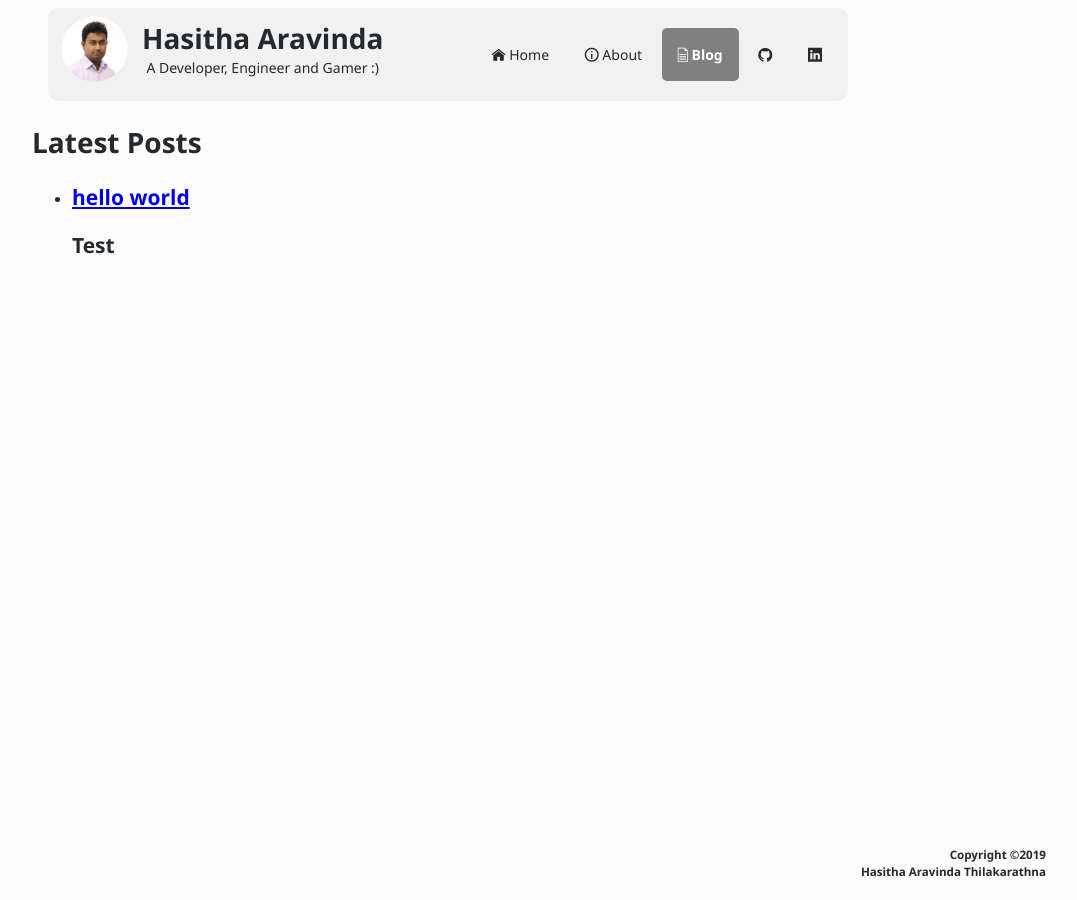
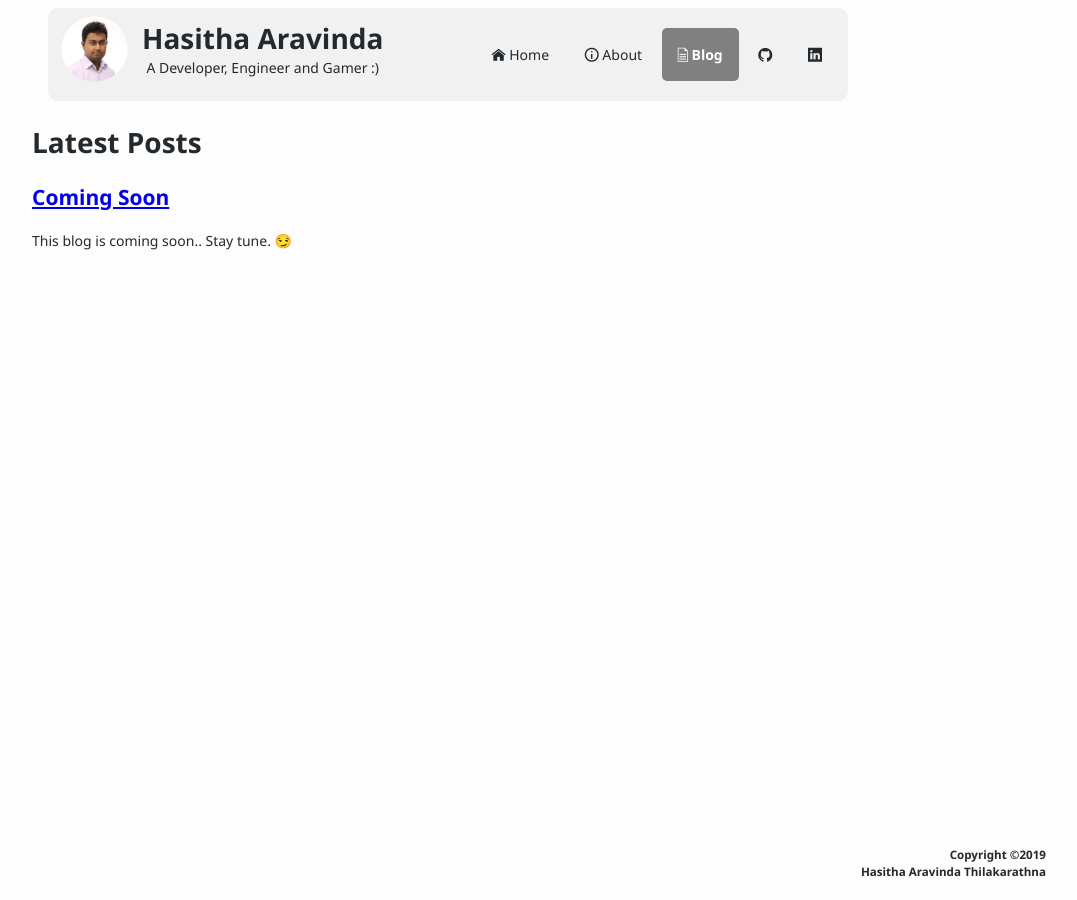
Before and after one commit to hasithaa/www-dev, a Jekyll site: the page built from blog.md, in a window 1280 px wide. Shown: the whole page, without its empty margins (192-1269 px from the left). Built offline with Jekyll 4.4.1, drawn with Linux system fonts in a browser that asks for light colours; emoji names are drawn with the system emoji font.

Commit message:
Update pages with "coming soon" message.

```diff
--- a/_config.yml
+++ b/_config.yml
@@ -0,0 +1,2 @@
+plugins:
+  - jemoji
--- a/_posts/2019-09-22-Hello_world.md
+++ b/_posts/2019-09-22-Hello_world.md
@@ -1,8 +1,6 @@
 ---
 layout: post
 author: Hasitha
-title: hello world
+title: Coming Soon
 ---
-## Test
-
-test
+This blog is coming soon.. Stay tune. :smirk:
--- a/about.md
+++ b/about.md
@@ -4,4 +4,4 @@ title: About
 ---
 # About Me
 
-This page tells you a little bit about me.
+This page tells you a little bit about me. But This Page is under construction... :smirk:
--- a/blog.html
+++ /dev/null
@@ -1,14 +0,0 @@
----
-layout: default
-title: Blog
----
-<h1>Latest Posts</h1>
-
-<ul>
-    {% for post in site.posts %}
-    <li>
-        <h2><a href="{{ post.url }}">{{ post.title }}</a></h2>
-        <p>{{ post.excerpt }}</p>
-    </li>
-    {% endfor %}
-</ul>
--- /dev/null
+++ b/blog.md
@@ -0,0 +1,11 @@
+---
+layout: default
+title: Blog
+---
+
+# Latest Posts
+
+{% for post in site.posts %}
+## [{{ post.title }}]({{ post.url }})
+{{ post.excerpt }}
+{% endfor %}
--- a/index.html
+++ /dev/null
@@ -1,5 +0,0 @@
----
-layout: default
-title: Home
----
-<h1>{{ "Hello World!" }}</h1>
```
Also changed, not shown: index.md (added, +7 -0 lines).
